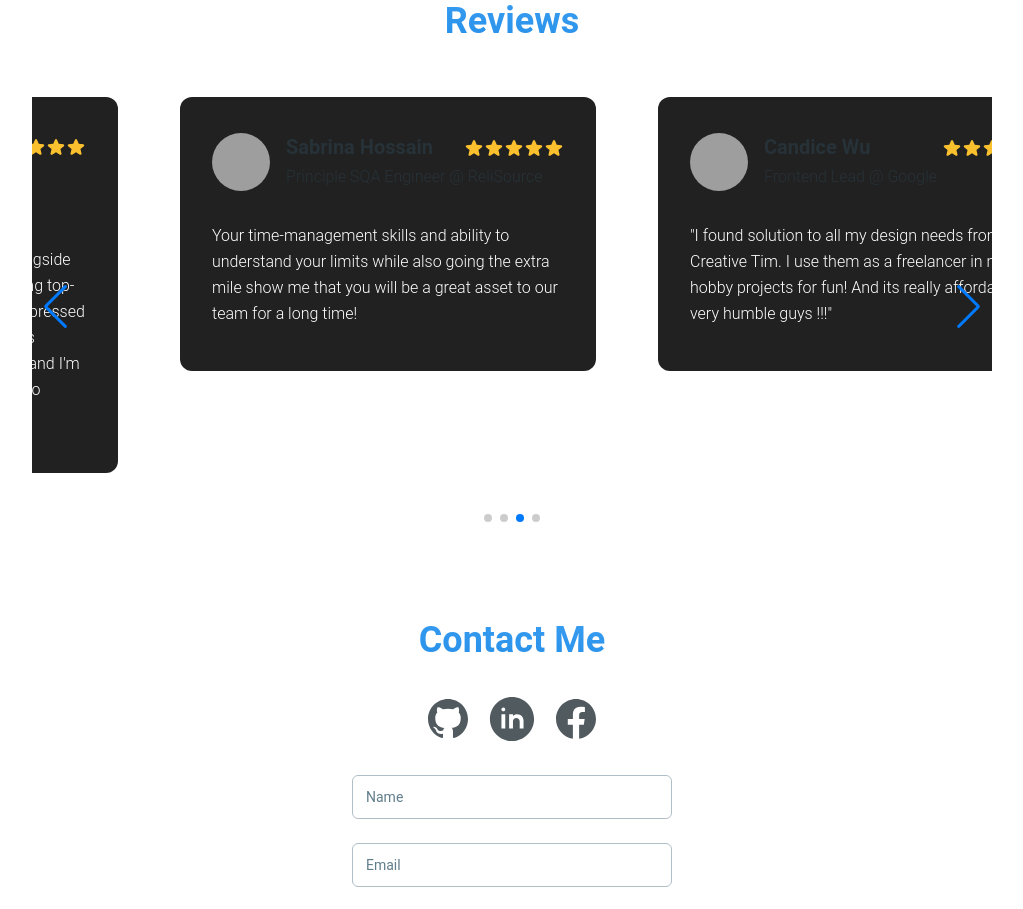
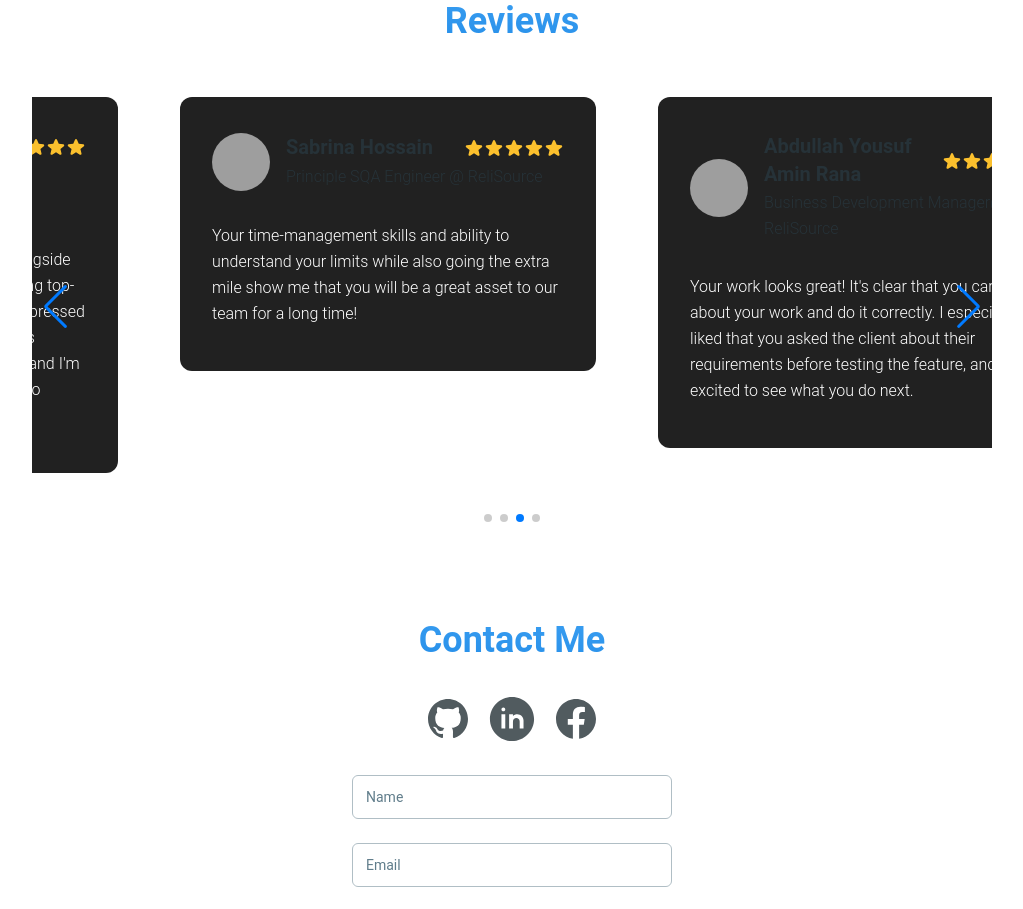
Before and after one commit to masum73/masum-react-portfolio, a React (Vite) app: page / in a window 1280 px wide. Shown: the part 4160-5069 px from the top of the page, without its empty margins (128-1151 px from the left). Built offline with nearby package versions, Linux system fonts and the light colour scheme; grey boxes are pictures that could not be loaded.

Commit message:
3rd review added

```diff
--- a/src/components/Home/Projects/Reviews.jsx
+++ b/src/components/Home/Projects/Reviews.jsx
@@ -248,7 +248,7 @@ const Reviews = () => {
                             <div className="flex w-full flex-col gap-0.5">
                                 <div className="flex items-center justify-between">
                                     <Typography variant="h5" color="blue-gray">
-                                        Candice Wu
+                                        Abdullah Yousuf Amin Rana
                                     </Typography>
                                     <div className="5 flex items-center gap-0">
                                         <StarIcon className="h-5 w-5 text-yellow-700" />
@@ -258,14 +258,12 @@ const Reviews = () => {
                                         <StarIcon className="h-5 w-5 text-yellow-700" />
                                     </div>
                                 </div>
-                                <Typography color="blue-gray">Frontend Lead @ Google</Typography>
+                                <Typography color="blue-gray">Business Development Manager@ ReliSource</Typography>
                             </div>
                         </CardHeader>
                         <CardBody className="mb-6 p-0">
                             <Typography>
-                                &quot;I found solution to all my design needs from Creative Tim. I use
-                                them as a freelancer in my hobby projects for fun! And its really
-                                affordable, very humble guys !!!&quot;
+                            Your work looks great! It's clear that you care about your work and do it correctly. I especially liked that you asked the client about their requirements before testing the feature, and I'm excited to see what you do next.
                             </Typography>
                         </CardBody>
                     </Card>
```
